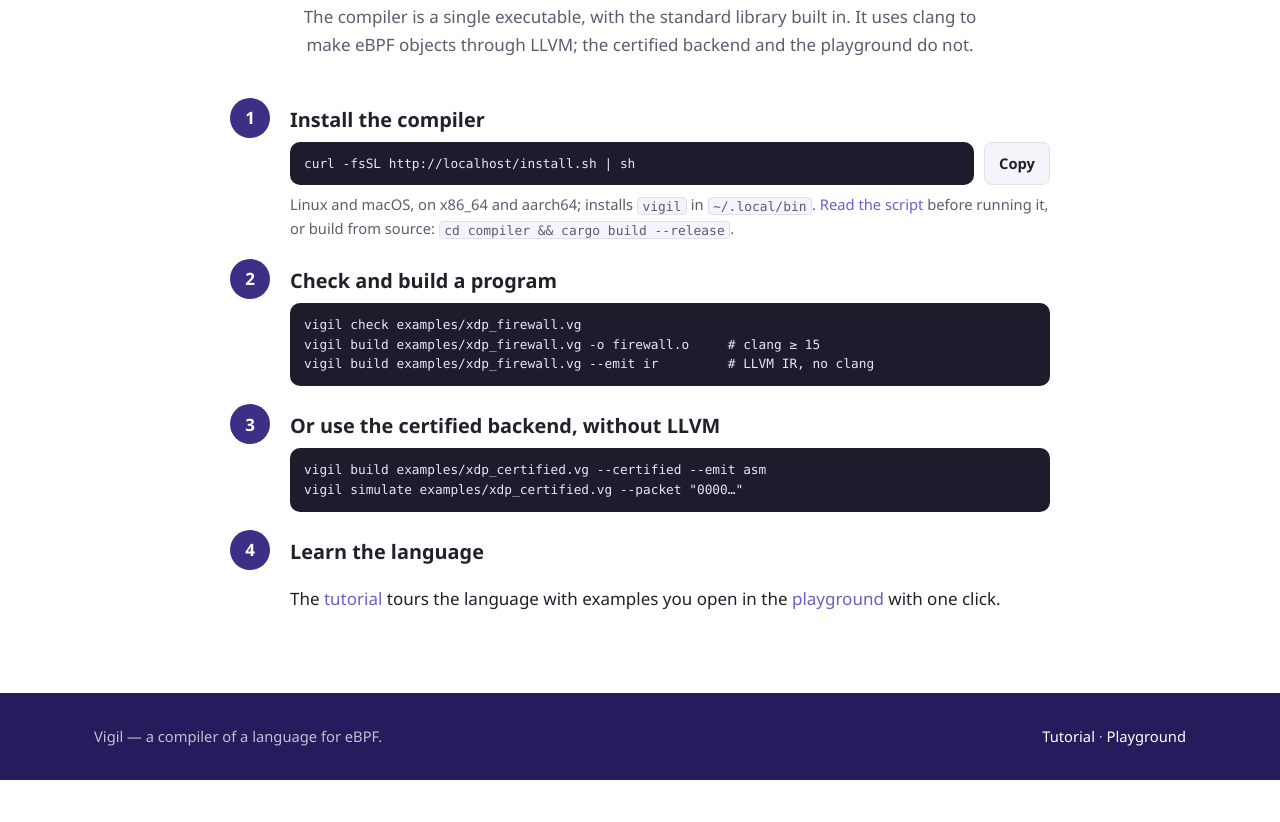
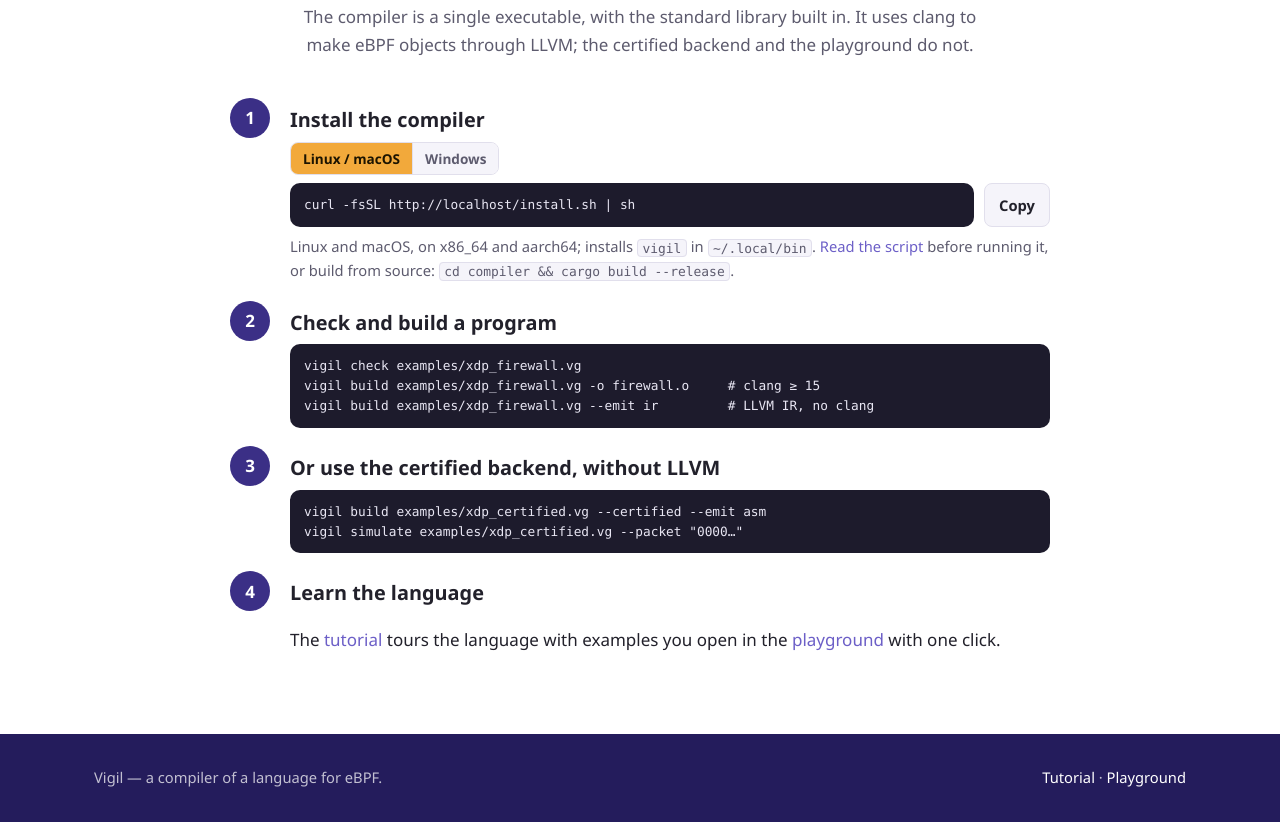
Before and after one commit to vigil-lang/vigil-lang.github.io, a plain HTML site: page index.html in a window 1280 px wide. Shown: the part 2804-3626 px from the top of the page. Before the commit the page ends 3584 px from the top, so only its background shows below. Drawn offline with Linux system fonts and the light colour scheme.

Commit message:
Adding windows installer

```diff
--- a/css/style.css
+++ b/css/style.css
@@ -305,6 +305,19 @@ section.band .lead { text-align: center; color: var(--muted); max-width: 720px;
   font-weight: 700;
 }
 .step h3 { margin: 6px 0 6px; }
+.os-tabs { display: inline-flex; margin-bottom: 8px; border: 1px solid var(--border); border-radius: 8px; overflow: hidden; }
+.os-tabs button {
+  border: 0;
+  background: var(--bg-alt);
+  color: var(--muted);
+  font: inherit;
+  font-size: 0.85rem;
+  font-weight: 700;
+  padding: 5px 12px;
+  cursor: pointer;
+}
+.os-tabs button + button { border-left: 1px solid var(--border); }
+.os-tabs button[aria-selected="true"] { background: var(--accent); color: #1c1400; }
 .install { display: flex; gap: 10px; align-items: stretch; }
 .install pre.code { flex: 1; min-width: 0; overflow-x: auto; white-space: pre; }
 .install .button { flex: none; }
--- a/index.html
+++ b/index.html
@@ -203,16 +203,32 @@ def firewall(ctx: XdpContext) -> XdpAction:
         <div class="step">
           <div>
             <h3><span data-lang="pt">Instale o compilador</span><span data-lang="en">Install the compiler</span></h3>
+            <div class="os-tabs" role="tablist">
+              <button type="button" role="tab" data-os="unix" aria-selected="true">Linux / macOS</button>
+              <button type="button" role="tab" data-os="windows" aria-selected="false">Windows</button>
+            </div>
             <div class="install">
               <pre class="code small" id="install-cmd">curl -fsSL https://vigil-lang.github.io/install.sh | sh</pre>
               <button class="button small secondary" id="install-copy" type="button"><span data-lang="pt">Copiar</span><span data-lang="en">Copy</span></button>
             </div>
+            <div data-os="unix">
               <p class="note" data-lang="pt">Linux e macOS, em x86_64 e aarch64; instala <code>vigil</code> em
                 <code>~/.local/bin</code>. <a href="install.sh">Leia o script</a> antes de executá-lo, ou compile
                 do código-fonte: <code>cd compiler &amp;&amp; cargo build --release</code>.</p>
               <p class="note" data-lang="en">Linux and macOS, on x86_64 and aarch64; installs <code>vigil</code> in
                 <code>~/.local/bin</code>. <a href="install.sh">Read the script</a> before running it, or build
                 from source: <code>cd compiler &amp;&amp; cargo build --release</code>.</p>
+            </div>
+            <div data-os="windows" hidden>
+              <p class="note" data-lang="pt">No PowerShell, em Windows x86_64 e ARM64; instala <code>vigil.exe</code> em
+                <code>%LOCALAPPDATA%\Programs\vigil</code> e o põe no <code>PATH</code> do usuário, sem pedir
+                administrador. <a href="install.ps1">Leia o script</a> antes de executá-lo. Para gerar objetos pelo
+                LLVM, instale o clang: <code>winget install LLVM.LLVM</code>.</p>
+              <p class="note" data-lang="en">In PowerShell, on Windows x86_64 and ARM64; installs <code>vigil.exe</code> in
+                <code>%LOCALAPPDATA%\Programs\vigil</code> and adds it to the user's <code>PATH</code>, without
+                administrator rights. <a href="install.ps1">Read the script</a> before running it. To build objects
+                through LLVM, install clang: <code>winget install LLVM.LLVM</code>.</p>
+            </div>
           </div>
         </div>
         <div class="step">
--- a/js/home.js
+++ b/js/home.js
@@ -14,10 +14,24 @@ for (const pre of document.querySelectorAll("pre.code[data-code]")) {
   if (link) link.href = playgroundLink(code);
 }
 
-// The install command names the script of the site it is on, so that it
-// stays right wherever the site is published.
+// The install commands name the scripts of the site they are on, so that
+// they stay right wherever the site is published. The tab of the visitor's
+// system is open first.
+const INSTALL = {
+  unix: `curl -fsSL ${new URL("install.sh", location.href)} | sh`,
+  windows: `irm ${new URL("install.ps1", location.href)} | iex`,
+};
 const installCmd = document.getElementById("install-cmd");
-installCmd.textContent = `curl -fsSL ${new URL("install.sh", location.href)} | sh`;
+const osTabs = document.querySelectorAll(".os-tabs [data-os]");
+function showOs(os) {
+  installCmd.textContent = INSTALL[os];
+  for (const tab of osTabs) tab.setAttribute("aria-selected", String(tab.dataset.os === os));
+  for (const block of document.querySelectorAll("div[data-os]")) block.hidden = block.dataset.os !== os;
+}
+for (const tab of osTabs) tab.addEventListener("click", () => showOs(tab.dataset.os));
+const platform = navigator.userAgentData?.platform ?? navigator.platform ?? "";
+showOs(/win/i.test(platform) ? "windows" : "unix");
+
 const installCopy = document.getElementById("install-copy");
 installCopy.addEventListener("click", async () => {
   try {
```
Also changed, not shown: 4 other files. Lines whose indentation alone changed are shown as unchanged.
